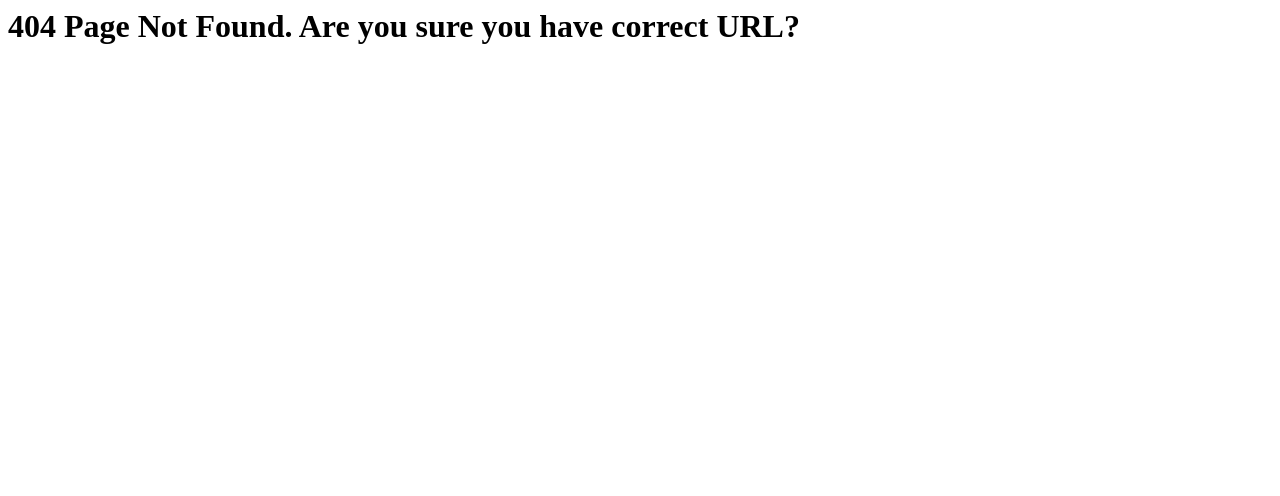
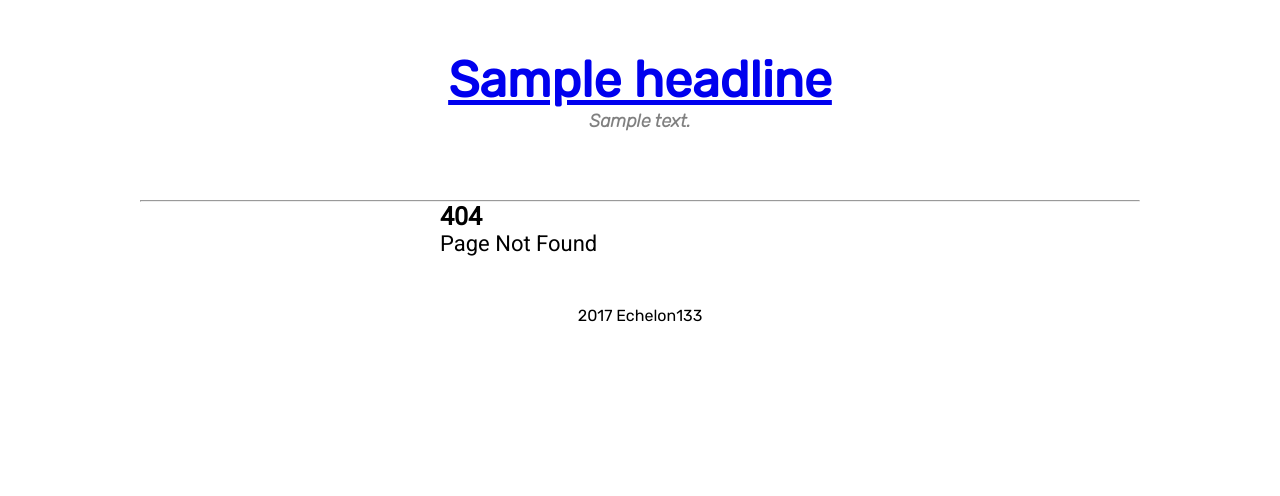
Before and after one commit to Echelon133/Django_blog, a Django app: template blog_app/templates/blog_app/404.html in a window 1280 px wide. Shown: the top 496 px of the page. Before the commit the page ends 44 px from the top, so only its background shows below. Run offline with Django 3.2, Linux system fonts and the light colour scheme; the template is opened without the code that fills it: most values are stand-ins (such as "Sample title", 1, 10 or a date in 2020).

Commit message:
Added 404 page with styles

```diff
--- a/blog_app/static/blog_app/style.css
+++ b/blog_app/static/blog_app/style.css
@@ -177,6 +177,20 @@
     text-indent: 20px;
 }
 
+#error {
+    margin:0 auto;
+    width:400px;
+    font-family:'Roboto', sans-serif;
+}
+
+#error p {
+    font-size:22px;
+}
+
+.error_number {
+    font-size:25px;
+}
+
 footer {
     margin-top:50px;
     text-align:center;
--- a/blog_app/templates/blog_app/404.html
+++ b/blog_app/templates/blog_app/404.html
@@ -1 +1,24 @@
-<h1>404 Page Not Found. Are you sure you have correct URL?</h1>
+{% extends "blog_app/includes/header.html" %}
+
+{% block title %}
+404
+{% endblock %}
+
+{% block description %}
+Page Not Found
+{% endblock %}
+
+{%  block main_headline %}
+<a href="{% url 'homepage' %}">{{ headline }}</a>
+{% endblock %}
+
+{% block main_description %}
+{{ description }}
+{% endblock %}
+
+{% block container %}
+<section id="error">
+<h1 class="error_number">404</h1>
+<p>Page Not Found</p>
+</section>
+{% endblock %}
```
